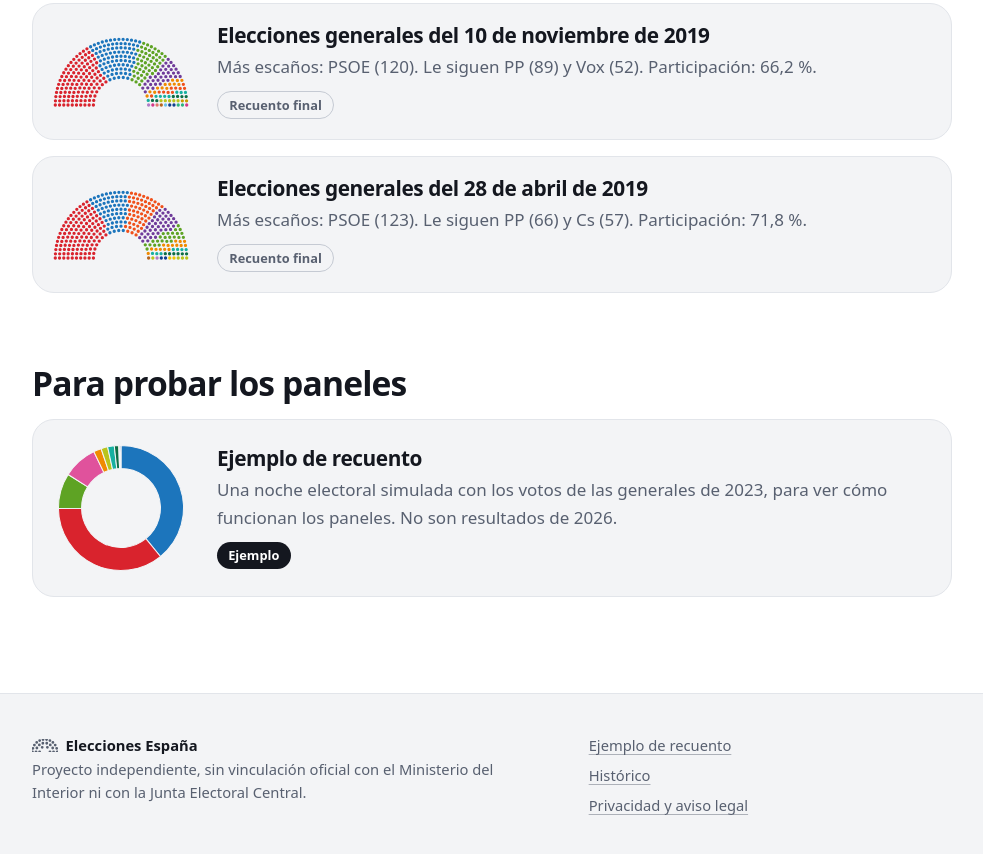
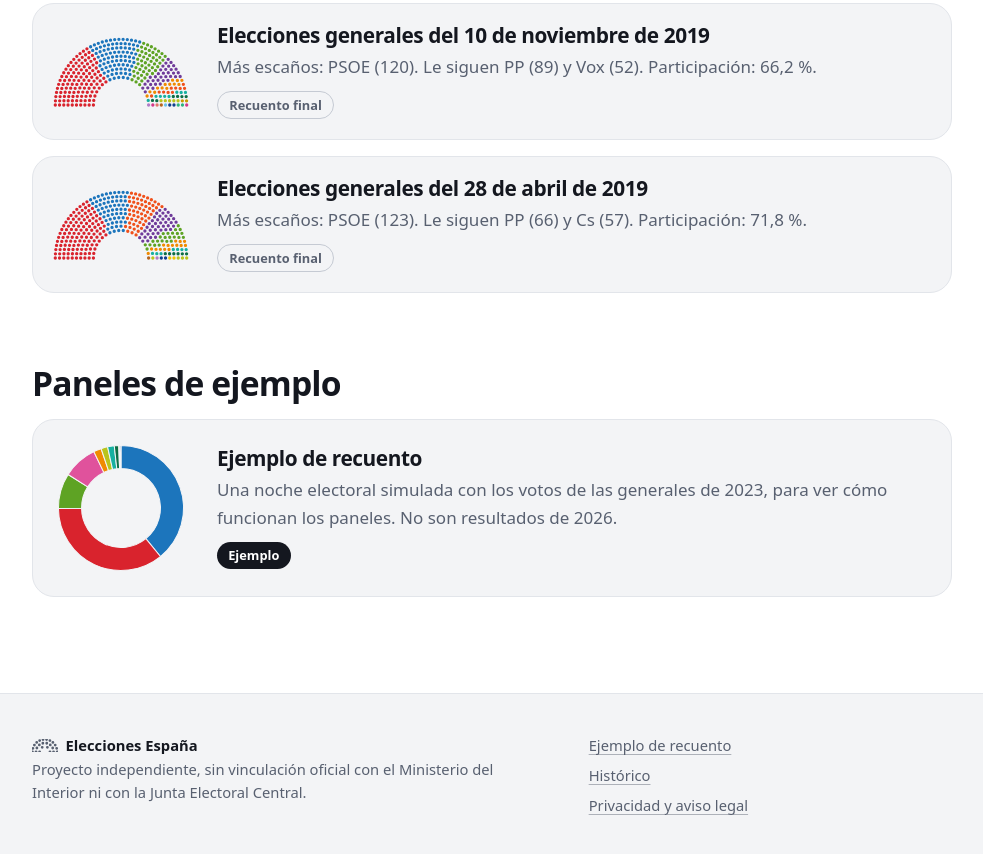
Before and after one commit to gerardo-garcia/elecciones-es, an Astro site in the folder apps/web/: page /historico in a window 1280 px wide. Shown: the part 637-1491 px from the top of the page, without its empty margins (148-1131 px from the left). Built offline with nearby package versions, Linux system fonts and the light colour scheme; Astro itself is replaced by a stand-in of ours.

Commit message:
feat(web): la sección de simulación del histórico se llama «Paneles de ejemplo»
Co-Authored-By: Claude Sonnet 5.5 <noreply@anthropic.com>
Claude-Session: https://claude.ai/code/session_01B8KjNJnK7cZPAE8cLJ9vyi

```diff
--- a/apps/web/src/pages/historico.astro
+++ b/apps/web/src/pages/historico.astro
@@ -73,7 +73,7 @@ const elecciones = ELECCIONES_HISTORICAS.map((e) => {
     }
   </ul>
 
-  <h2>Para probar los paneles</h2>
+  <h2>Paneles de ejemplo</h2>
   <ul class="historico historico--aparte">
     <li class="entrada-historico">
       <div class="miniatura" aria-hidden="true" set:html={miniaturaEjemplo} />
```
